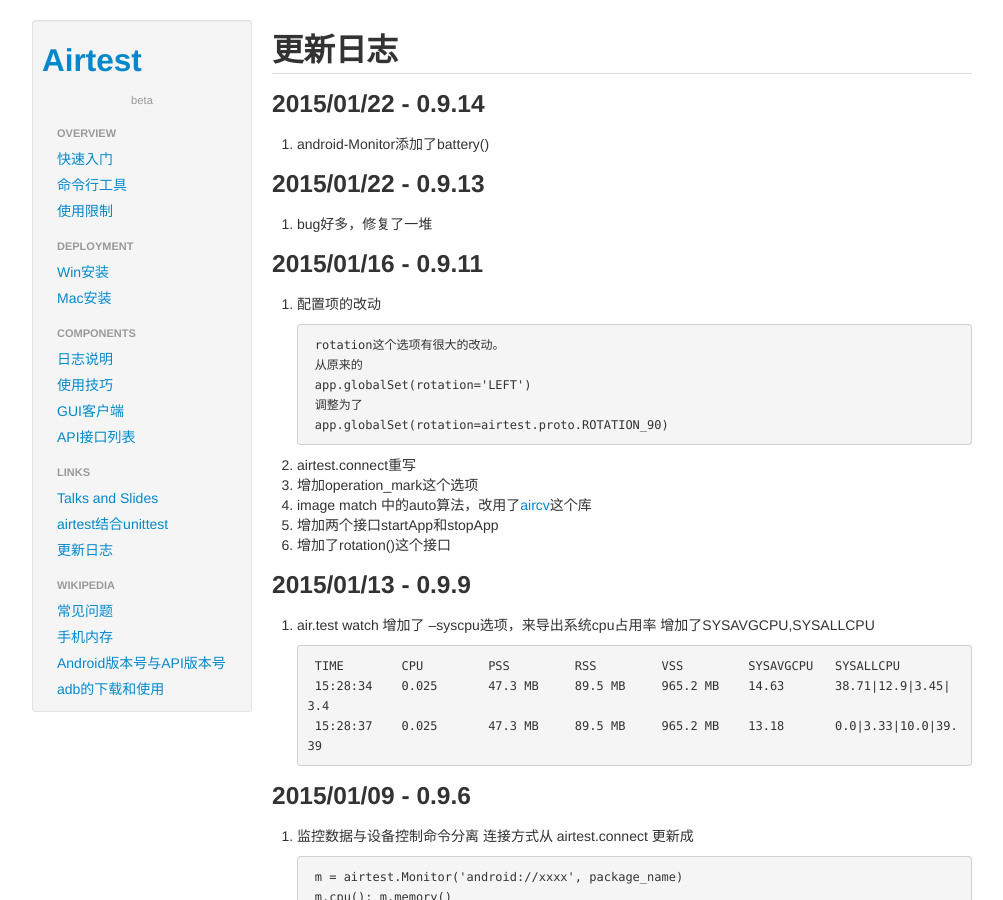
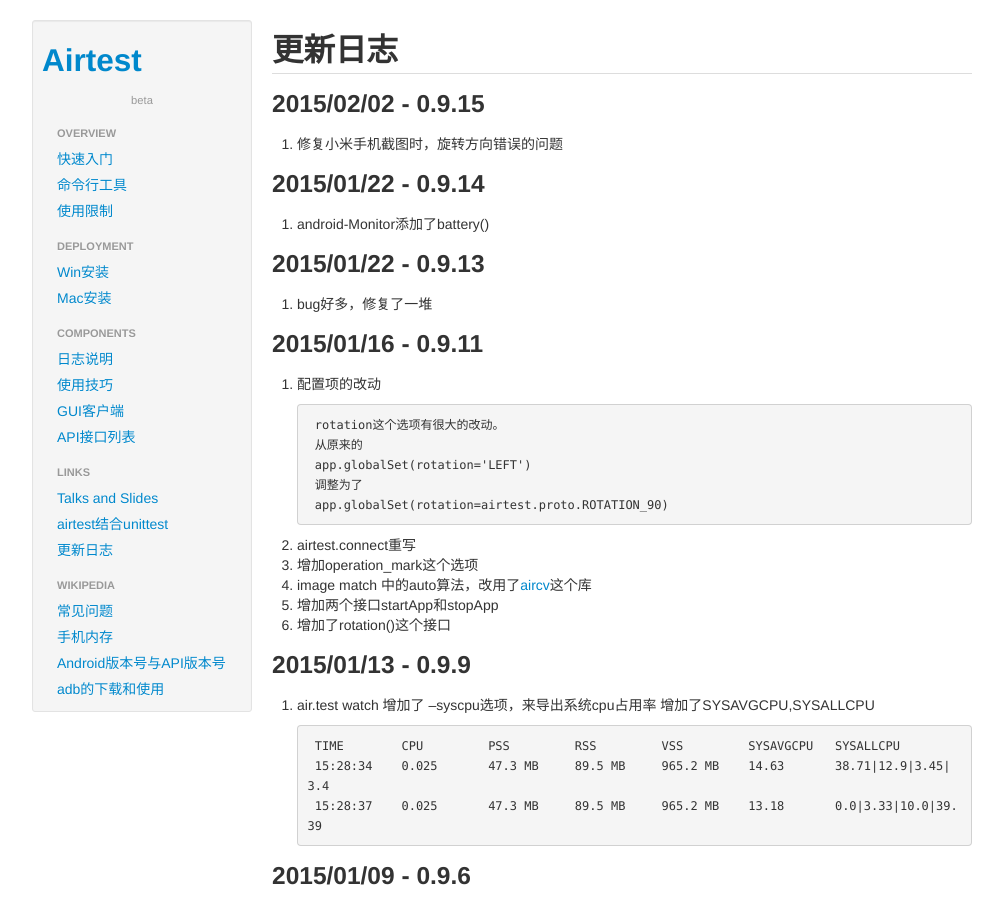
Before and after one commit to NetEase/airtest, a Jekyll site: the page built from _posts/2014-10-31-links-changelog.md, in a window 1280 px wide and 900 px high. Shown: the whole window, without its empty margins (138-1141 px from the left). Built offline with Jekyll 4.4.1, drawn with Linux system fonts in a browser that asks for light colours; comment, search, counter and statistics services are not loaded.

Commit message:
update code

```diff
--- a/_posts/2014-10-31-links-changelog.md
+++ b/_posts/2014-10-31-links-changelog.md
@@ -4,6 +4,9 @@
 category: links
 permalink: /changelog.html
 ---
+### 2015/02/02 - 0.9.15
+1. 修复小米手机截图时，旋转方向错误的问题
+
 ### 2015/01/22 - 0.9.14
 1. android-Monitor添加了battery()
 
```
Also changed, not shown: _posts/2014-10-31-components-apilist.md (+1 -1 lines).
